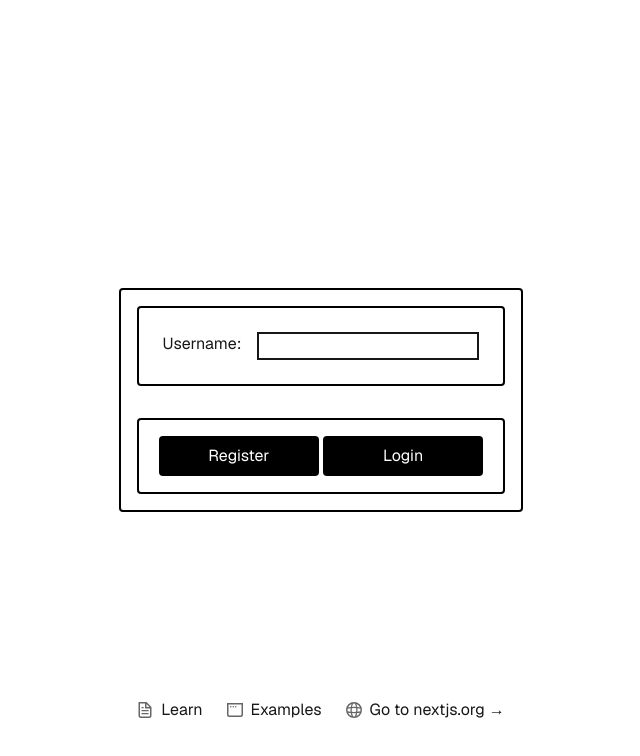
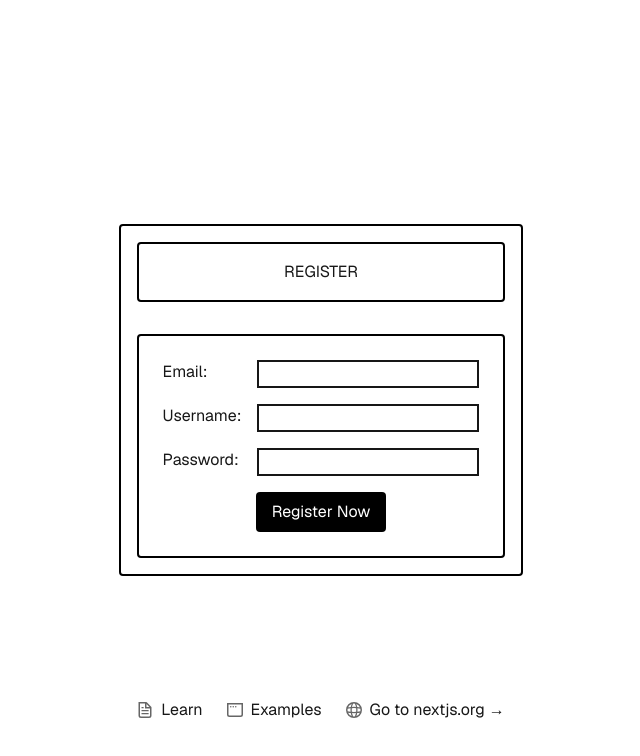
Before and after one commit to dscmari/tourdebar_3, a Next.js app: page / in a window 1280 px wide. Both pictures are taken after a click on the button "Register". Shown: the top 756 px of the page, without its empty margins (319-959 px from the left). Built offline with nearby package versions, Linux system fonts and the light colour scheme.

Commit message:
Refactor Form and Button components to LoginForm + RegisterForm. Add password and username input and alter model and type User accordingly.

```diff
--- a/actions/userAction.ts
+++ b/actions/userAction.ts
@@ -4,7 +4,10 @@ import { revalidatePath } from 'next/cache';
 import type { CreateUserInput } from '@/types';
 
 export const addUser = async (formData: FormData) => {
+  console.log('Hello from addUser');
   const email = formData.get('email');
+  const username = formData.get('username');
+  console.log(username);
 
   if (typeof email != 'string' || !email) {
     throw new Error('Missing or invalid customer data.');
@@ -24,18 +27,14 @@ export const addUser = async (formData: FormData) => {
 export const getUser = async (formData: FormData) => {
   const email = formData.get('email');
 
-  if (typeof email != 'string' || !email) {
-    throw new Error('Missing or invalid customer data.');
+  try {
+    const fetchedUser = await prisma.user.findUnique({
+      where: { email: email },
+    });
+    console.log('User exists:', fetchedUser);
+  } catch (error) {
+    console.error('Fehler:', error);
   }
-
-  // try {
-  //   const fetchedUser = await prisma.user.findUnique({
-  //     where: { email: email },
-  //   });
-  //   console.log('User exists:', fetchedUser);
-  // } catch (error) {
-  //   console.error('Fehler:', error);
-  // }
 
   revalidatePath('/');
 };
--- a/src/app/page.tsx
+++ b/src/app/page.tsx
@@ -1,12 +1,28 @@
-import Form from './../components/Form';
+'use client';
+import { useState, useEffect } from 'react';
+import RegisterForm from '../components/RegisterForm';
+import LoginForm from '../components/LoginForm';
 import Footer from './../components/Footer';
-// import { registerHandler } from './db';
+// useEffect(() => {
+//   console.log(register);
+// }, [register]);
 
-export default function Home() {
+export default function Home(props: any) {
+  const [register, setRegister] = useState(false);
+
+  function handleRegisterClick() {
+    console.log('Register wurde geklickt');
+    setRegister(true);
+  }
+
   return (
     <div className="grid grid-rows-[20px_1fr_20px] items-center justify-items-center min-h-screen p-8 pb-20 gap-16 sm:p-20 font-[family-name:var(--font-geist-sans)]">
       <main className="flex flex-col gap-[32px] row-start-2 items-center sm:items-start">
-        <Form />
+        {!register ? (
+          <LoginForm onRegisterClick={handleRegisterClick} />
+        ) : (
+          <RegisterForm />
+        )}
       </main>
       <Footer />
     </div>
--- a/src/components/Button.tsx
+++ /dev/null
@@ -1,14 +0,0 @@
-'use client';
-function Button(props: any) {
-  return (
-    <button
-      type="submit"
-      id={props.id}
-      onClick={props.onClickHandler}
-      className="cursor-pointer text-white bg-black py-2 px-4 rounded w-40">
-      {props.btnCntntTxt}
-    </button>
-  );
-}
-
-export default Button;
--- a/src/components/Form.tsx
+++ b/src/components/Form.tsx
@@ -1,46 +1,51 @@
-'use client';
-import { useState } from 'react';
-import { addUser, getUser } from '../../actions/userAction';
-import Button from './Button';
+// 'use client';
+// import { useEffect, useState } from 'react';
+// import { addUser, getUser } from '../../actions/userAction';
+// import Button from './RegisterForm';
 
-function Form() {
-  const [selectedAction, setSelectedAction] = useState('');
+// function Form() {
+//   const [selectedAction, setSelectedAction] = useState('');
 
-  function selectActionHandler(event: any) {
-    event.preventDefault();
-    console.log(event.target.id);
-    setSelectedAction(event.target.id);
-  }
+//   useEffect(() => {
+//     console.log(selectedAction);
+//   }, [selectedAction]);
 
-  return (
-    <form
-      action={selectedAction === 'register' ? addUser : getUser}
-      className="border-2 border-black rounded flex justify-evenly flex-col">
-      <div className="border-2 border-black rounded p-4 m-4 flex justify-evenly">
-        <label className="m-2" htmlFor="username">
-          Username:
-        </label>
-        <input type="email" className="border-2 m-2" name="email" />
-      </div>
-      <div className="border-2 border-black rounded p-4 m-4 flex justify-evenly">
-        <Button
-          id={'register'}
-          onClickHandler={selectActionHandler}
-          btnCntntTxt={'Register'}
-        />
-        <Button
-          id={'login'}
-          onClickHandler={selectActionHandler}
-          btnCntntTxt={'Login'}
-        />
-      </div>
+//   function selectActionHandler(event: any) {
+//     event.preventDefault();
+//     console.log(event.target.id);
+//     setSelectedAction(event.target.id);
+//     window.location.reload();
+//   }
 
-      {/* <div className="p-4">
-            <label htmlFor="password">Password dummy</label>
-            <input type="text" className="border-2" name="email" />
-            </div> */}
-    </form>
-  );
-}
+//   return (
+//     // <form
+//     //   action={selectedAction === 'register' ? addUser : getUser}
+//     //   className="border-2 border-black rounded flex justify-evenly flex-col">
+//     //   <div className="border-2 border-black rounded p-4 m-4 flex justify-evenly">
+//     //     <label className="m-2" htmlFor="username">
+//     //       Username:
+//     //     </label>
+//     //     <input type="email" className="border-2 m-2" name="email" />
+//     //   </div>
+//     //   <div className="border-2 border-black rounded p-4 m-4 flex justify-evenly">
+//     //     <Button
+//     //       id={'register'}
+//     //       onClickHandler={selectActionHandler}
+//     //       btnCntntTxt={'Register'}
+//     //     />
+//     //     {/* <Button
+//     //       id={'login'}
+//     //       onClickHandler={selectActionHandler}
+//     //       btnCntntTxt={'Login'}
+//     //     /> */}
+//     //   </div>
 
-export default Form;
+//     //   {/* <div className="p-4">
+//     //         <label htmlFor="password">Password dummy</label>
+//     //         <input type="text" className="border-2" name="email" />
+//     //         </div> */}
+//     // </form>
+//   );
+// }
+
+// export default Form;
--- /dev/null
+++ b/src/components/LoginForm.tsx
@@ -0,0 +1,41 @@
+'use client';
+
+import { getUser } from '../../actions/userAction';
+
+function RegisterForm(props: any) {
+  return (
+    <form
+      action={getUser}
+      className="border-2 border-black rounded flex justify-evenly flex-col">
+      <div className="border-2 border-black rounded p-4 m-4 flex flex-col justify-start">
+        <div className="flex justify-between">
+          <label className="m-2" htmlFor="username">
+            Email:
+          </label>
+          <input type="email" className="border-2 m-2" name="email" />
+        </div>
+        <div className="flex justify-between">
+          <label className="m-2" htmlFor="password">
+            Password:
+          </label>
+          <input type="text" className="border-2 m-2" name="email" />
+        </div>
+        <div className="flex justify-between m-2">
+          <button
+            type="submit"
+            className="cursor-pointer text-white bg-black py-2 px-4 rounded w-30">
+            Login
+          </button>
+          <button
+            type="button"
+            onClick={props.onRegisterClick}
+            className="cursor-pointer text-white bg-black py-2 px-4 rounded w-30">
+            Register
+          </button>
+        </div>
+      </div>
+    </form>
+  );
+}
+
+export default RegisterForm;
--- /dev/null
+++ b/src/components/RegisterForm.tsx
@@ -0,0 +1,44 @@
+'use client';
+
+import { addUser } from '../../actions/userAction';
+
+function RegisterForm(props: any) {
+  return (
+    <form
+      action={addUser}
+      className="border-2 border-black rounded flex justify-evenly flex-col">
+      <div className="border-2 border-black rounded p-4 m-4 flex justify-evenly">
+        REGISTER
+      </div>
+      <div className="border-2 border-black rounded p-4 m-4 flex flex-col justify-start">
+        <div className="flex justify-between">
+          <label className="m-2" htmlFor="username">
+            Email:
+          </label>
+          <input type="email" className="border-2 m-2" name="email" />
+        </div>
+        <div className="flex justify-between">
+          <label className="m-2" htmlFor="username">
+            Username:
+          </label>
+          <input type="text" className="border-2 m-2" name="username" />
+        </div>
+        <div className="flex justify-between">
+          <label className="m-2" htmlFor="password">
+            Password:
+          </label>
+          <input type="text" className="border-2 m-2" name="password" />
+        </div>
+        <div className="flex justify-center m-2">
+          <button
+            type="submit"
+            className="cursor-pointer text-white bg-black py-2 px-4 rounded">
+            Register Now
+          </button>
+        </div>
+      </div>
+    </form>
+  );
+}
+
+export default RegisterForm;
--- a/src/types.ts
+++ b/src/types.ts
@@ -1,7 +1,7 @@
-
 export type User = {
-    id : number;
-    email : string
-}
+  id: number;
+  email: string;
+  username: string;
+};
 
 export type CreateUserInput = Omit<User, 'id'>;
```
Also changed, not shown: 1 other file (tests, documents, lock files or other folders).
